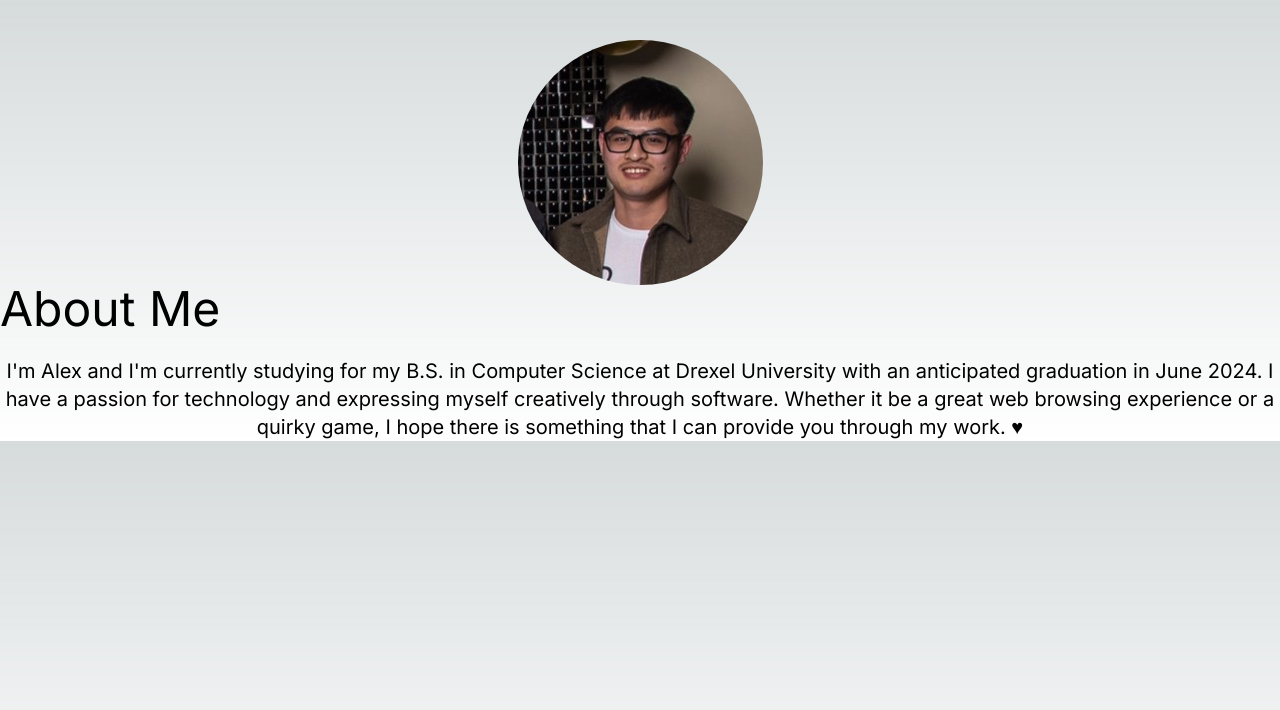
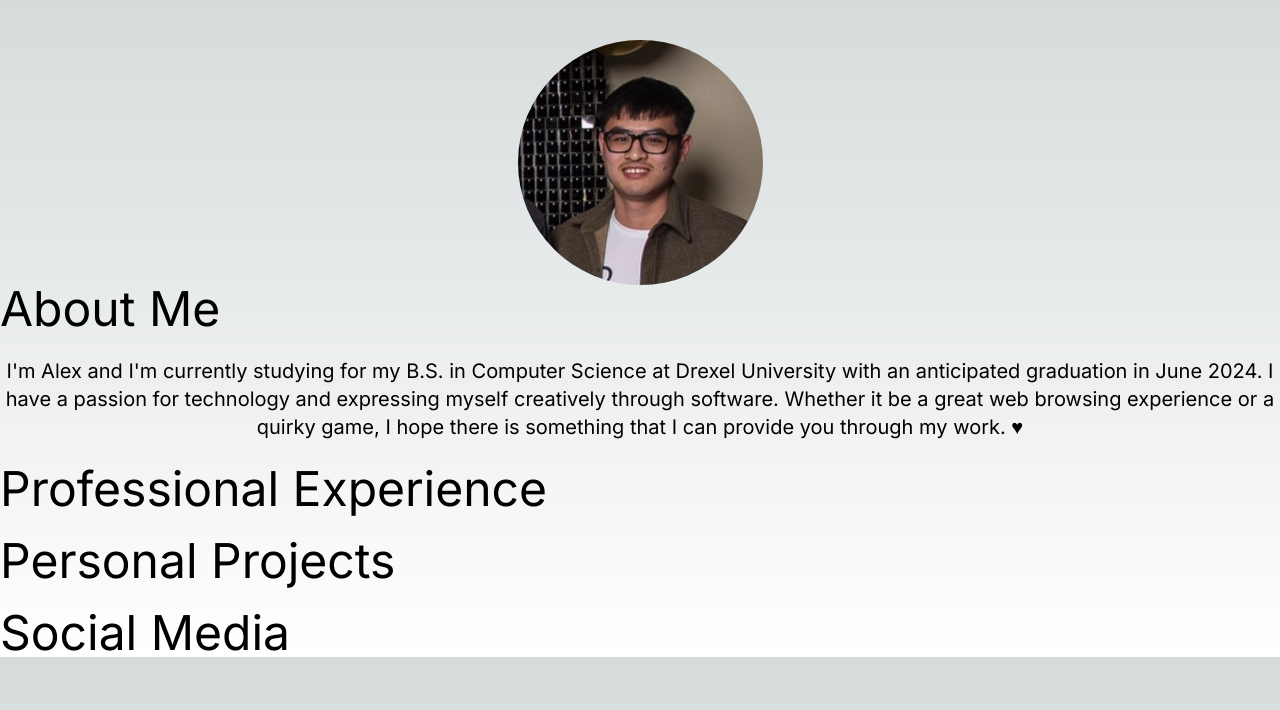
Before and after one commit to hoalex21/hoalex21.github.io, a Next.js app: page /#/ in a window 1280 px wide. Shown: the top 710 px of the page. Built offline with nearby package versions, Linux system fonts and the light colour scheme.

Commit message:
add other headings to home

```diff
--- a/app/page.tsx
+++ b/app/page.tsx
@@ -1,9 +1,18 @@
-import About from '@/components/root/About'
+import About from '@/components/home/About'
+import Experience from '@/components/home/Experience';
+import Projects from '@/components/home/Projects';
+import Socials from '@/components/home/Socials';
 
 export default function Home() {
   return (
     <div className='container mx-auto mt-10'>
         <About />
+        <br></br>
+        <Experience />
+        <br></br>
+        <Projects />
+        <br></br>
+        <Socials />
     </div>
   );
 }
--- a/components/root/About.tsx
+++ b/components/home/About.tsx
@@ -1,5 +1,3 @@
-import Image from "next/image";
-
 export default function About() {
     return (
         <div>
@@ -19,5 +17,5 @@ export default function About() {
                 </p>
             </div>
         </div>
-    );
+    )
 }
--- /dev/null
+++ b/components/home/Experience.tsx
@@ -0,0 +1,7 @@
+export default function Experience() {
+    return (
+        <div>
+            <p className="text-5xl">Professional Experience</p>
+        </div>
+    )
+}
--- /dev/null
+++ b/components/home/Projects.tsx
@@ -0,0 +1,7 @@
+export default function Projects() {
+    return (
+        <div>
+            <p className="text-5xl">Personal Projects</p>
+        </div>
+    )
+}
--- /dev/null
+++ b/components/home/Socials.tsx
@@ -0,0 +1,7 @@
+export default function Socials() {
+    return (
+        <div>
+            <p className="text-5xl">Social Media</p>
+        </div>
+    )
+}
```
